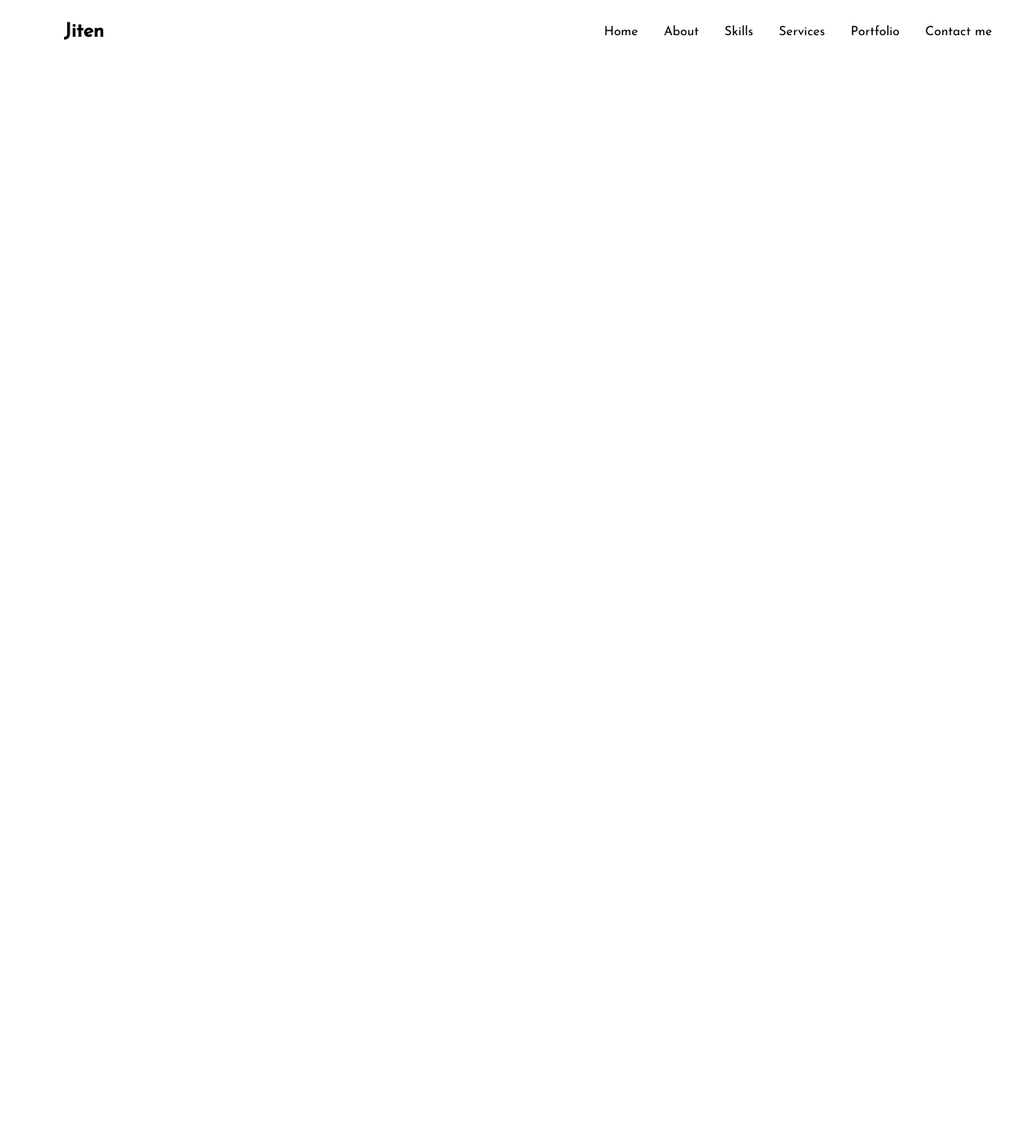
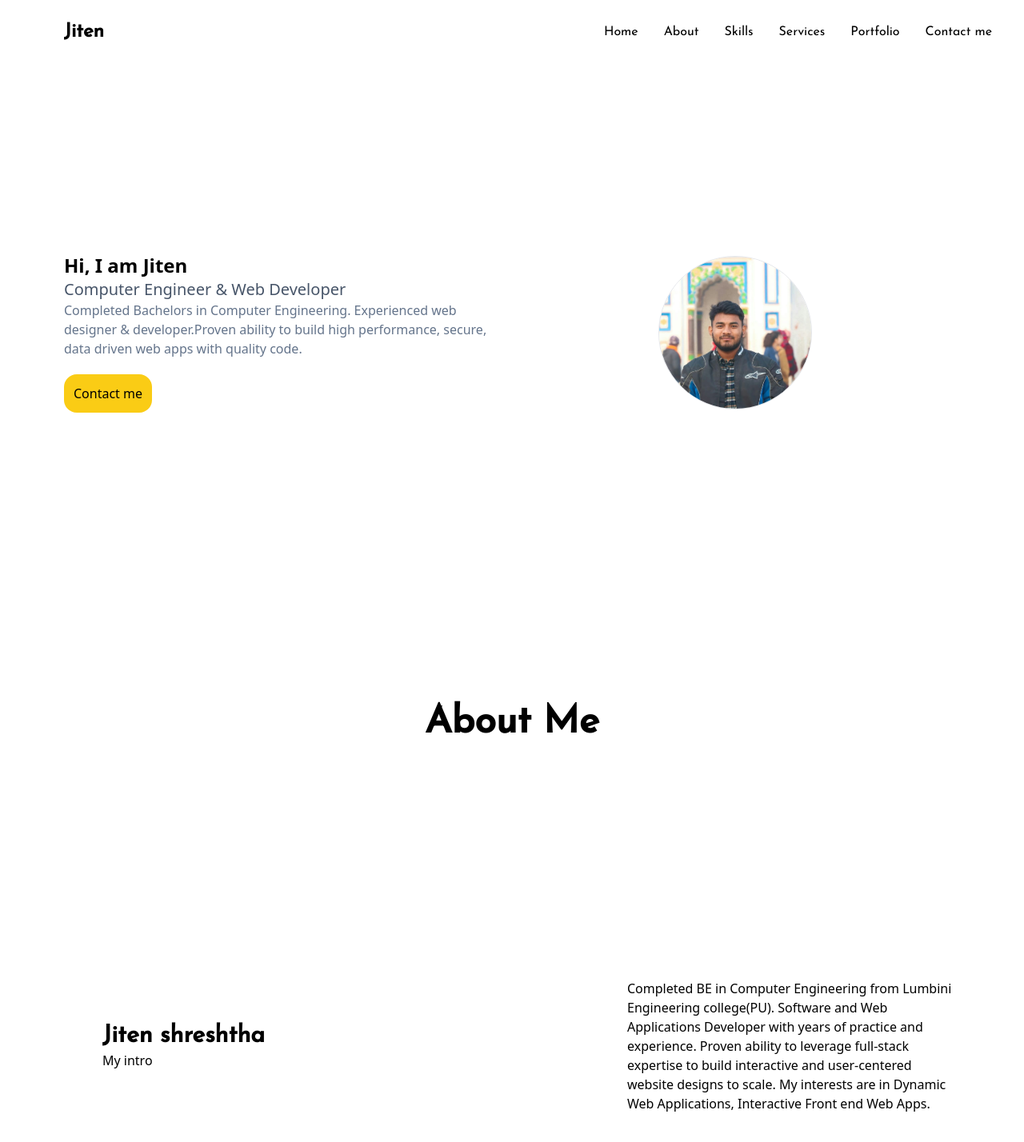
Before and after one commit to jitenshreshtha/Portfolio, a React (Create React App) app: page / in a window 1280 px wide. Shown: the top 1428 px of the page at 80% size. Before the commit the page ends 800 px from the top, so only its background shows below. Built offline with nearby package versions, Linux system fonts and the light colour scheme.

Commit message:
about completed

```diff
--- a/src/App.js
+++ b/src/App.js
@@ -1,6 +1,7 @@
 import { BrowserRouter,Routes,Route } from "react-router-dom";
 import "./App.css";
 import Header from "./Components/Header";
+import Content from "./Components/Content";
 
 function App() {
   return (
@@ -8,6 +9,7 @@ function App() {
       <BrowserRouter>
       <Routes>
         <Route path="/" element={<Header />} />
+
       </Routes>
 
 
--- /dev/null
+++ b/src/Components/About.jsx
@@ -0,0 +1,28 @@
+import React from "react";
+
+function About() {
+  return (
+    <div className="h-screen">
+      <div className="flex justify-center h-7">
+        <p className="font-roboto font-extrabold text-5xl">About Me</p>
+      </div>
+      <div className="flex justify-between items-center h-full">
+        <div className="ml-32 w-full"><p className="font-roboto font-extrabold text-3xl ">Jiten shreshtha</p>
+        <p>My intro</p>
+        </div>
+        <div className="w-full">
+            <p className="mx-10 px-10 w-auto">Completed BE in Computer Engineering from Lumbini Engineering college(PU).
+                Software and Web Applications Developer with years of practice and experience.
+                Proven ability to leverage full-stack expertise to build interactive and user-centered website designs to scale.
+                My interests are in Dynamic Web Applications, Interactive Front end Web Apps.
+            </p>
+            <div>
+
+            </div>
+        </div>
+      </div>
+    </div>
+  );
+}
+
+export default About;
--- /dev/null
+++ b/src/Components/Content.jsx
@@ -0,0 +1,21 @@
+import React from 'react';
+import pp from './pp.jpg'
+
+function Content() {
+  return (
+    <div className='flex justify-between items-center h-screen pb-32'>
+        <div className='ml-20'>
+            <p className='font-extrabold text-2xl'>Hi, I am Jiten</p>
+            <p className='text-slate-600 text-xl'>Computer Engineer & Web Developer</p>
+            <p className='text-slate-500 mr-24'>Completed Bachelors in Computer Engineering. Experienced web designer & developer.Proven ability to build high performance, secure, data driven web apps with quality code.</p>
+
+            <button className=' p-3 bg-yellow-400 border-0 rounded-2xl mt-5 hover:bg-yellow-700 hover:text-white'>Contact me</button>
+        </div>
+        <div className='w-full'>
+            <img src={pp} alt="profile picture" className='border rounded-[500px] h-48 object-cover ml-28'/>
+        </div>
+    </div>
+  )
+}
+
+export default Content
--- a/src/Components/Header.jsx
+++ b/src/Components/Header.jsx
@@ -1,9 +1,12 @@
 import React from "react";
 import { Link } from "react-router-dom";
+import Content from "./Content";
+import About from "./About";
 
 function Header() {
   return (
-    <div className="flex justify-between h-20  items-center font-roboto">
+    <div>
+    <div className="flex justify-between h-20  items-center font-roboto sticky top-0 bg-white">
       <div className="">
         <Link to="/">
           <h1 className="font-extrabold text-2xl ml-20 hover:text-gray-500">
@@ -34,6 +37,9 @@ function Header() {
         </ul>
       </div>
     </div>
+    <Content />
+    <About />
+    </div>
   );
 }
 
```
Also changed, not shown: src/Components/pp.jpg (added).
